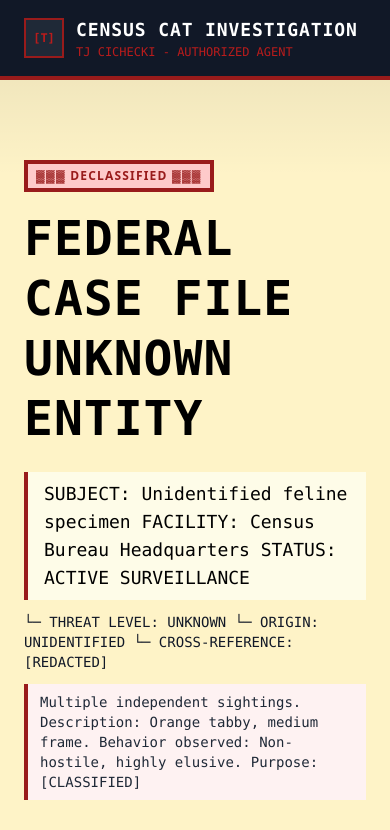
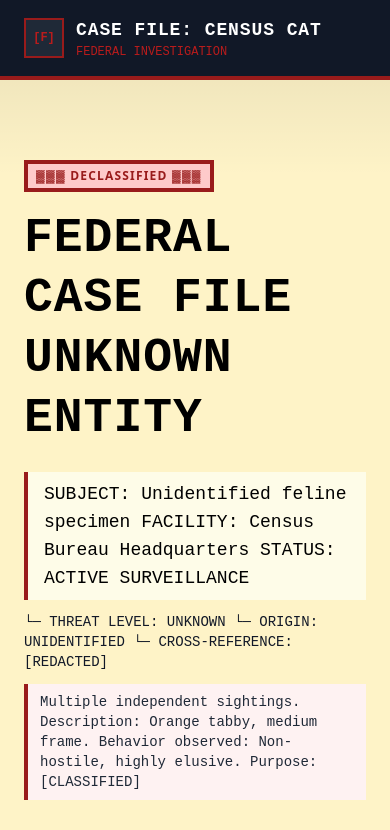
Before and after one commit to tjsclawbot-jpg/cat, a Next.js app: page / in a window 390 px wide. Shown: the top 830 px of the page. Built offline with nearby package versions, Linux system fonts and the light colour scheme.

Commit message:
Remove prominent name branding, add small footer mention, enforce Courier New font for form fields and official text

```diff
--- a/app/globals.css
+++ b/app/globals.css
@@ -9,7 +9,7 @@ html {
 body {
   background-color: #e8e8e0;
   color: #2b2b2b;
-  font-family: 'Courier New', 'Courier', monospace;
+  font-family: -apple-system, BlinkMacSystemFont, 'Segoe UI', 'Roboto', sans-serif;
   position: relative;
   overflow-x: hidden;
 }
@@ -88,7 +88,8 @@ h3 { @apply text-2xl md:text-3xl; }
 
 /* Inputs */
 input, textarea, select {
-  @apply w-full px-4 py-3 bg-amber-50 border-2 border-black rounded-none text-gray-900 placeholder-gray-600 focus:outline-none focus:ring-2 focus:ring-red-700 focus:border-transparent transition font-mono;
+  @apply w-full px-4 py-3 bg-amber-50 border-2 border-black rounded-none text-gray-900 placeholder-gray-600 focus:outline-none focus:ring-2 focus:ring-red-700 focus:border-transparent transition;
+  font-family: 'Courier New', monospace;
 }
 
 input::placeholder, textarea::placeholder {
--- a/src/components/Footer.tsx
+++ b/src/components/Footer.tsx
@@ -12,17 +12,17 @@ export default function Footer() {
           </div>
 
           <div>
-            <h4 className="text-white font-bold font-mono mb-3 tracking-wider">FEDERAL DOCUMENTATION</h4>
-            <div className="text-sm text-gray-400 space-y-2 font-mono">
-              <p><span className="text-red-700">[F]</span> Tj Cichecki</p>
-              <p>Workhorse Collective</p>
-              <p><span className="text-red-700">[A]</span> Authorized Agent</p>
+            <h4 className="text-white font-bold mb-3 tracking-wider" style={{ fontFamily: 'Courier New, monospace' }}>DOCUMENTATION</h4>
+            <div className="text-sm text-gray-400 space-y-2" style={{ fontFamily: 'Courier New, monospace' }}>
+              <p><span className="text-red-700">[F]</span> Federal Case File</p>
+              <p>Investigation Database</p>
+              <p><span className="text-red-700">[C]</span> Classified Records</p>
             </div>
           </div>
 
           <div>
-            <h4 className="text-white font-bold font-mono mb-3 tracking-wider">ACCESS INQUIRIES</h4>
-            <div className="text-sm text-gray-400 space-y-2 font-mono">
+            <h4 className="text-white font-bold mb-3 tracking-wider" style={{ fontFamily: 'Courier New, monospace' }}>CONTACT</h4>
+            <div className="text-sm text-gray-400 space-y-2" style={{ fontFamily: 'Courier New, monospace' }}>
               <p>
                 <a href="mailto:tj@wrkhrs.co" className="text-red-700 hover:text-red-600 transition">
                   SECURE CONTACT
@@ -38,8 +38,8 @@ export default function Footer() {
         </div>
 
         <div className="border-t-2 border-red-800 pt-8">
-          <p className="text-xs text-gray-600 text-center font-mono tracking-wider">
-            [DECLASSIFIED] CASE FILE | FEDERAL DATABASE | BUILT AUTONOMOUSLY
+          <p className="text-xs text-gray-600 text-center tracking-wider" style={{ fontFamily: 'Courier New, monospace' }}>
+            [DECLASSIFIED] CASE FILE | FEDERAL DATABASE | CREATED BY TJ CICHECKI
           </p>
         </div>
       </div>
--- a/src/components/Header.tsx
+++ b/src/components/Header.tsx
@@ -3,12 +3,12 @@ export default function Header() {
     <header className="bg-gray-900 border-b-4 border-red-800 sticky top-0 z-50">
       <div className="max-w-7xl mx-auto px-6 py-4 flex items-center justify-between">
         <div className="flex items-center gap-3">
-          <div className="w-10 h-10 border-2 border-red-800 flex items-center justify-center text-xs font-bold text-red-700 bg-gray-800 font-mono">
-            [T]
+          <div className="w-10 h-10 border-2 border-red-800 flex items-center justify-center text-xs font-bold text-red-700 bg-gray-800" style={{ fontFamily: 'Courier New, monospace' }}>
+            [F]
           </div>
           <div>
-            <h1 className="text-lg font-bold text-white font-mono tracking-wider">CENSUS CAT INVESTIGATION</h1>
-            <p className="text-xs text-red-700 font-mono">TJ CICHECKI - AUTHORIZED AGENT</p>
+            <h1 className="text-lg font-bold text-white tracking-wider" style={{ fontFamily: 'Courier New, monospace' }}>CASE FILE: CENSUS CAT</h1>
+            <p className="text-xs text-red-700" style={{ fontFamily: 'Courier New, monospace' }}>FEDERAL INVESTIGATION</p>
           </div>
         </div>
 
--- a/src/components/Hero.tsx
+++ b/src/components/Hero.tsx
@@ -11,23 +11,23 @@ export default function Hero() {
             ▓▓▓ DECLASSIFIED ▓▓▓
           </div>
 
-          <h2 className="text-5xl md:text-6xl font-bold mb-6 leading-tight text-black font-mono" style={{ letterSpacing: '1px' }}>
+          <h2 className="text-5xl md:text-6xl font-bold mb-6 leading-tight text-black" style={{ letterSpacing: '1px', fontFamily: 'Courier New, monospace' }}>
             FEDERAL CASE FILE
             <br/>
             UNKNOWN ENTITY
           </h2>
 
-          <p className="text-lg text-black mb-3 font-mono border-l-4 border-red-800 pl-4 bg-yellow-50 px-3 py-2">
+          <p className="text-lg text-black mb-3 border-l-4 border-red-800 pl-4 bg-yellow-50 px-3 py-2" style={{ fontFamily: 'Courier New, monospace' }}>
             SUBJECT: Unidentified feline specimen
             FACILITY: Census Bureau Headquarters
             STATUS: ACTIVE SURVEILLANCE
           </p>
-          <p className="text-lg text-gray-900 mb-3 font-mono text-sm">
+          <p className="text-lg text-gray-900 mb-3 text-sm" style={{ fontFamily: 'Courier New, monospace' }}>
             └─ THREAT LEVEL: UNKNOWN
             └─ ORIGIN: UNIDENTIFIED
             └─ CROSS-REFERENCE: [REDACTED]
           </p>
-          <p className="text-sm text-gray-800 mb-8 font-mono bg-red-50 px-3 py-2 border-l-4 border-red-800">
+          <p className="text-sm text-gray-800 mb-8 bg-red-50 px-3 py-2 border-l-4 border-red-800" style={{ fontFamily: 'Courier New, monospace' }}>
             Multiple independent sightings. Description: Orange tabby, medium frame. Behavior observed: Non-hostile, highly elusive. Purpose: [CLASSIFIED]
           </p>
 
```
